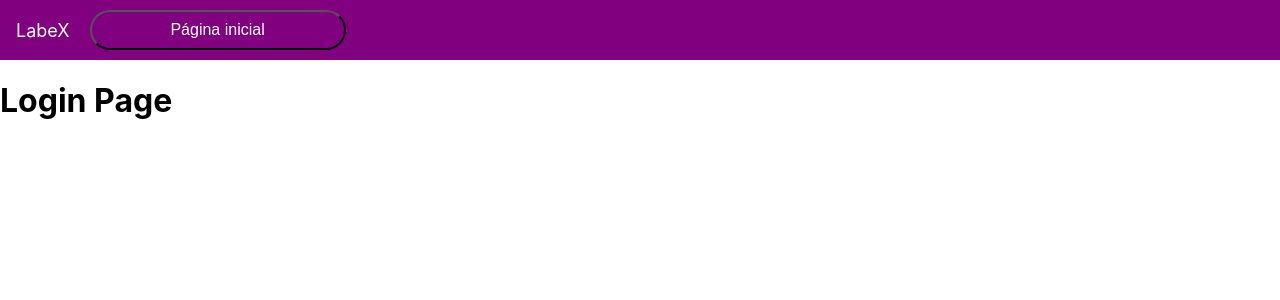
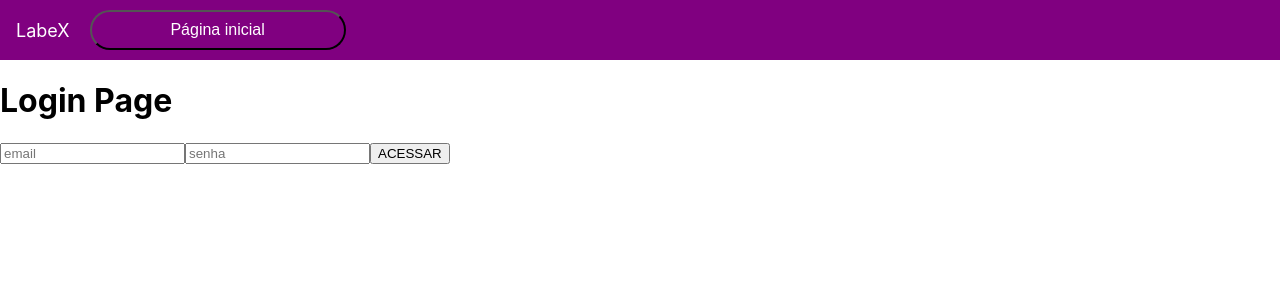
Before and after one commit to future4code/Mariana-Avellar, a React (Create React App) app in the folder quinzena10/labex/: page /login in a window 1280 px wide. Shown: the top 300 px of the page. Built offline with nearby package versions, Linux system fonts and the light colour scheme.

Commit message:
login funciona, detalhes das viagens funciona

```diff
--- a/quinzena10/labex/src/Routes/Coordinator.js
+++ b/quinzena10/labex/src/Routes/Coordinator.js
@@ -9,3 +9,7 @@ export const goToAppFormPage = (history) => {
 export const goToLoginPage = (history) => {
     history.push("/login");
 };
+
+export const goToTripDetailsPage = (history) => {
+    history.push("trip-details");
+};
--- a/quinzena10/labex/src/Routes/Router.js
+++ b/quinzena10/labex/src/Routes/Router.js
@@ -25,13 +25,13 @@ export default function Router() {
                 <Route exact path="/login">
                     <LoginPage/>
                 </Route>
-                <Route exact path="/trips/list">
+                <Route exact path="/trip-list">
                     <ListTripPage/>
                 </Route>
-                <Route exact path="/trips/create">
+                <Route exact path="/trip-create">
                     <CreateTripPage/>
                 </Route>
-                <Route exact path="/trips/details">
+                <Route exact path="/trip-details">
                     <TripDetailsPage/>
                 </Route>
                 <Route exact path="/error404">
--- /dev/null
+++ b/quinzena10/labex/src/components/Requests.js
@@ -0,0 +1,9 @@
+export const BASE_URL = "https://us-central1-labenu-apis.cloudfunctions.net/labeX/mariana-avellar-muyembe"
+
+export const header = (token) => {
+    return {
+        headers: {
+            auth: token
+        }
+    };
+};
--- /dev/null
+++ b/quinzena10/labex/src/hooks/useInput.js
@@ -0,0 +1,13 @@
+import {React, useState} from "react";
+
+const useInput = (value) => {
+    const [input, setInput] = useState(value);
+
+    const onChangeInput = (e) => {
+        setInput(e.target.value);
+    };
+
+    return [input, onChangeInput];
+};
+
+export default useInput;
--- a/quinzena10/labex/src/pages/LoginPage/LoginPage.js
+++ b/quinzena10/labex/src/pages/LoginPage/LoginPage.js
@@ -1,9 +1,35 @@
-import React from "react";
+import {React} from "react";
+import axios from "axios";
+import useInput from "../../hooks/useInput";
+import {BASE_URL} from "../../components/Requests";
+import { goToTripDetailsPage } from "../../Routes/Coordinator";
+import {useHistory} from "react-router-dom";
 
 const LoginPage = () => {
+    const [email, onChangeEmail] = useInput("");
+    const [password, onChangePassword] = useInput("");
+    const history = useHistory();
+
+    const onSubmit = () => {
+        const body={
+            email,
+            password
+        }
+        axios.post(BASE_URL + "/login", body)
+        .then((response) => {
+            localStorage.setItem("token", response.data.token)
+            goToTripDetailsPage(history)
+        }).catch((error) => {
+            alert(error)
+        });
+    };
+
     return (
         <div>
             <h1>Login Page</h1>
+            <input placeholder="email" value={email} onChange={onChangeEmail}/>
+            <input type={"password"} placeholder="senha" value={password} onChange={onChangePassword}/>
+            <button onClick={onSubmit}>ACESSAR</button>
         </div>
     )
 }
--- a/quinzena10/labex/src/pages/TripDetailsPage/TripDetailsPage.js
+++ b/quinzena10/labex/src/pages/TripDetailsPage/TripDetailsPage.js
@@ -1,9 +1,27 @@
-import React from "react";
+import axios from "axios";
+import {React, useEffect, useState } from "react";
+import {BASE_URL, header} from "../../components/Requests"
 
 const TripDetailsPage = () => {
+    const [tripDetails, setTripDetails] = useState({});
+
+    useEffect(() => {
+        const token = localStorage.getItem("token")
+
+        axios.get(BASE_URL + "/trip/MYiInrB0riEIe14brAd9", header(token))
+        .then((response) =>{
+            setTripDetails(response.data.trip);
+        }).catch((error) => {
+            console.log(error);
+        });
+    }, []);
+
     return (
         <div>
             <h1>Trip Details Page</h1>
+            <p>date = {tripDetails.date}</p>
+            <p>name = {tripDetails.name}</p>
+            <p>planet = {tripDetails.planet}</p>
         </div>
     )
 }
```
Also changed, not shown: quinzena10/labex/src/App.js (+0 -13 lines).
